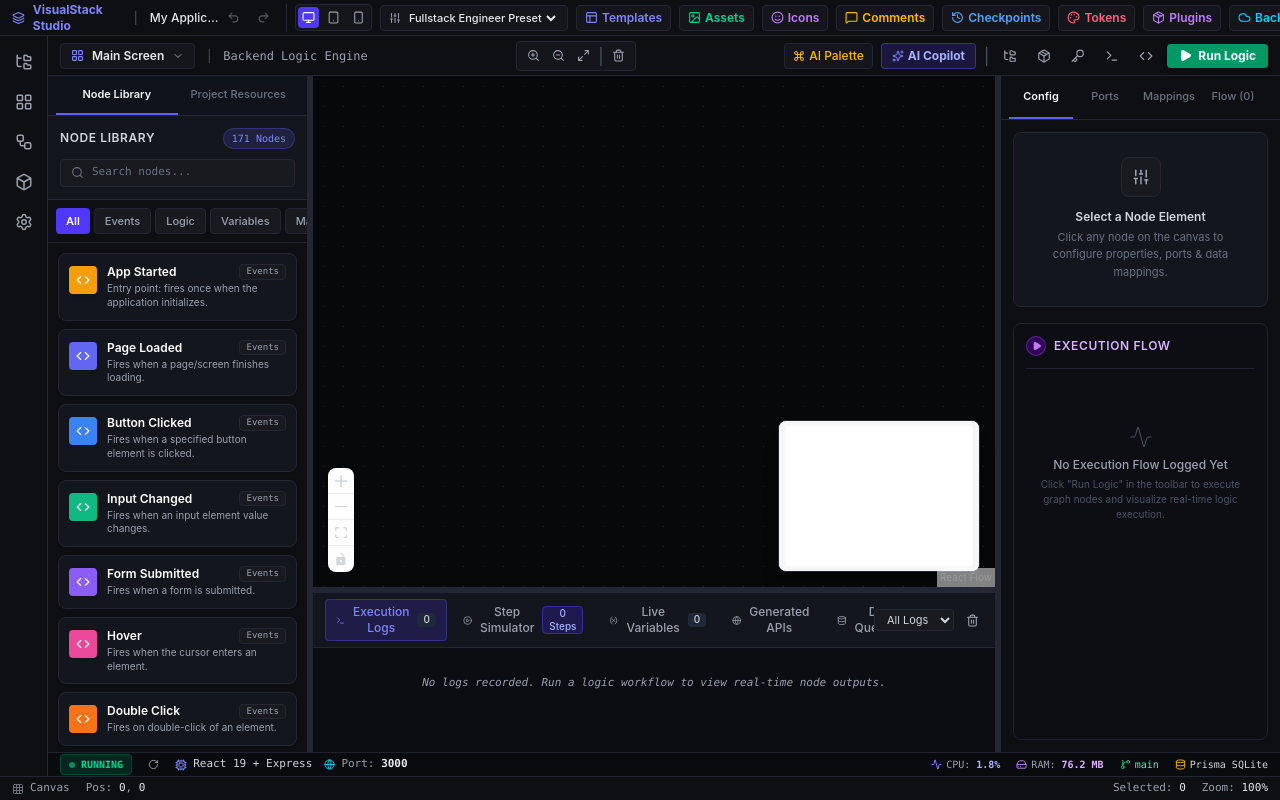
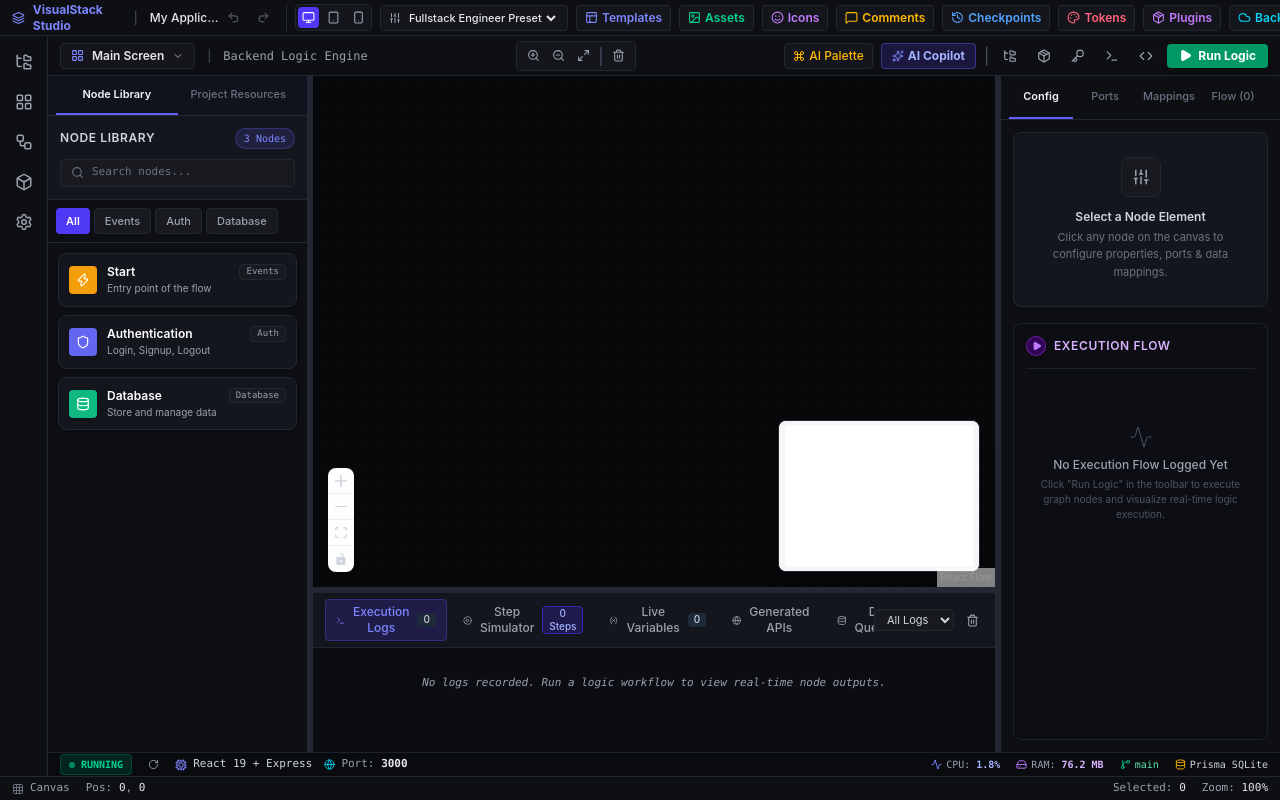
Before and after one commit to Abhi063-gif/VisualStack, a React (Vite) app: page /backend in a window 1280 px wide. Built offline with nearby package versions, Linux system fonts and the light colour scheme.

Commit message:
refactor(backend): Simplify Backend Node Library to strictly 3 core nodes: Start, Authentication, and Database

```diff
--- a/src/features/logic/nodes/NodeRegistry.ts
+++ b/src/features/logic/nodes/NodeRegistry.ts
@@ -1,90 +1,125 @@
 import type { NodeDefinition } from './NodeDefinition';
 export { buildInputPorts, buildOutputPorts } from './NodeDefinition';
-import { EVENT_NODE_DEFINITIONS } from './EventNode';
-import { CONDITION_NODE_DEFINITIONS } from './ConditionNode';
-import { ACTION_NODE_DEFINITIONS } from './ActionNode';
-import { VARIABLE_NODE_DEFINITIONS } from './VariableNode';
-import { API_REQUEST_NODE_DEFINITIONS } from './APIRequestNode';
-import { NAVIGATE_NODE_DEFINITIONS } from './NavigateNode';
-import { DELAY_NODE_DEFINITIONS } from './DelayNode';
-import { STORAGE_NODE_DEFINITIONS } from './StorageNode';
-import { LOOP_NODE_DEFINITIONS } from './LoopNode';
-import { SWITCH_NODE_DEFINITIONS } from './SwitchNode';
-import { FUNCTION_NODE_DEFINITIONS } from './FunctionNode';
-import { MATH_NODE_DEFINITIONS } from './MathNode';
-import { STRING_NODE_DEFINITIONS } from './StringNode';
-import { DATE_NODE_DEFINITIONS } from './DateNode';
-import { CUSTOM_NODE_DEFINITIONS } from './CustomNode';
-import { DATABASE_NODE_DEFINITIONS } from './DatabaseNode';
-import { AUTH_NODE_DEFINITIONS } from './AuthNode';
-import { ECOMMERCE_NODE_DEFINITIONS } from './EcommerceNode';
-import { COMMUNICATION_NODE_DEFINITIONS } from './CommunicationNode';
-import { FILE_STORAGE_NODE_DEFINITIONS } from './FileStorageNode';
-import { AI_INTEGRATION_NODE_DEFINITIONS } from './AIIntegrationNode';
-import { JSON_DATA_NODE_DEFINITIONS } from './JSONDataNode';
-
-import { SECURITY_NODE_DEFINITIONS } from './SecurityNode';
-import { REALTIME_NODE_DEFINITIONS } from './RealtimeNode';
-import { WORKFLOW_NODE_DEFINITIONS } from './WorkflowNode';
-import { SCHEDULER_NODE_DEFINITIONS } from './SchedulerNode';
-import { TRIGGER_NODE_DEFINITIONS } from './TriggerNode';
-import { DEVICE_NODE_DEFINITIONS } from './DeviceNode';
-import { ANALYTICS_NODE_DEFINITIONS } from './AnalyticsNode';
-import { CLOUD_NODE_DEFINITIONS } from './CloudNode';
-import { DEVTOOLS_NODE_DEFINITIONS } from './DevToolsNode';
-import { UTILITY_NODE_DEFINITIONS } from './UtilityNode';
-
 import type { NodeCategory } from '../graph/LogicNode';
 
+export const START_NODE_DEFINITION: NodeDefinition = {
+  type: 'event_start',
+  category: 'Events',
+  name: 'Start',
+  description: 'Entry point of the flow',
+  icon: 'zap',
+  color: '#f59e0b',
+  inputs: [],
+  outputs: [
+    { id: 'exec', name: 'Then', type: 'execution', dataType: 'execution', color: '#ffffff' },
+  ],
+  defaultConfig: { eventName: 'start' },
+  docs: 'Root trigger point to start the backend execution workflow.',
+};
+
+export const AUTH_NODE_DEFINITION: NodeDefinition = {
+  type: 'user_login',
+  category: 'Auth',
+  name: 'Authentication',
+  description: 'Login, Signup, Logout',
+  icon: 'shield',
+  color: '#6366f1',
+  inputs: [
+    { id: 'exec', name: 'Exec', type: 'execution', dataType: 'execution', color: '#ffffff' },
+    { id: 'email', name: 'Email', type: 'data', dataType: 'string', color: '#10b981' },
+    { id: 'password', name: 'Password', type: 'data', dataType: 'string', color: '#10b981' },
+  ],
+  outputs: [
+    { id: 'exec', name: 'Then', type: 'execution', dataType: 'execution', color: '#ffffff' },
+    { id: 'user', name: 'User Object', type: 'data', dataType: 'object', color: '#f59e0b' },
+  ],
+  defaultConfig: {
+    mode: 'login',
+    askVerification: true,
+    storeOnDatabase: true,
+    storeOnLocalVariable: false,
+    nextPage: 'Dashboard Screen',
+  },
+  docs: 'Handles user authentication, login verification, signup, and user credential management.',
+};
+
+export const DATABASE_NODE_DEFINITION: NodeDefinition = {
+  type: 'db_query',
+  category: 'Database',
+  name: 'Database',
+  description: 'Store and manage data',
+  icon: 'database',
+  color: '#10b981',
+  inputs: [
+    { id: 'exec', name: 'Exec', type: 'execution', dataType: 'execution', color: '#ffffff' },
+    { id: 'query', name: 'Query / Input', type: 'data', dataType: 'object', color: '#f59e0b' },
+  ],
+  outputs: [
+    { id: 'exec', name: 'Then', type: 'execution', dataType: 'execution', color: '#ffffff' },
+    { id: 'result', name: 'Result Data', type: 'data', dataType: 'object', color: '#10b981' },
+  ],
+  defaultConfig: {
+    dbName: 'User Profile',
+    dbApiUrl: 'https://api.mydb.com/v1',
+    dbType: 'PostgreSQL',
+    isPrivate: true,
+    fields: [
+      { name: 'username', type: 'Text', val: 'Input.username', isPrivate: false },
+      { name: 'email', type: 'Email', val: 'Input.email', isPrivate: false },
+      { name: 'password', type: 'Password', val: 'Input.password', isPrivate: true },
+      { name: 'age', type: 'Integer', val: '18', isPrivate: false },
+    ],
+    storeLocalVar: true,
+    varName: 'userData',
+    nextPage: 'Dashboard Screen',
+  },
+  docs: 'Performs database storage operations, custom queries, schema field management, and local variable mapping.',
+};
+
 export const ALL_NODE_DEFINITIONS: NodeDefinition[] = [
-  ...EVENT_NODE_DEFINITIONS,
-  ...CONDITION_NODE_DEFINITIONS,
-  ...ACTION_NODE_DEFINITIONS,
-  ...VARIABLE_NODE_DEFINITIONS,
-  ...API_REQUEST_NODE_DEFINITIONS,
-  ...NAVIGATE_NODE_DEFINITIONS,
-  ...DELAY_NODE_DEFINITIONS,
-  ...STORAGE_NODE_DEFINITIONS,
-  ...LOOP_NODE_DEFINITIONS,
-  ...SWITCH_NODE_DEFINITIONS,
-  ...FUNCTION_NODE_DEFINITIONS,
-  ...MATH_NODE_DEFINITIONS,
-  ...STRING_NODE_DEFINITIONS,
-  ...DATE_NODE_DEFINITIONS,
-  ...CUSTOM_NODE_DEFINITIONS,
-  ...DATABASE_NODE_DEFINITIONS,
-  ...AUTH_NODE_DEFINITIONS,
-  ...ECOMMERCE_NODE_DEFINITIONS,
-  ...COMMUNICATION_NODE_DEFINITIONS,
-  ...FILE_STORAGE_NODE_DEFINITIONS,
-  ...AI_INTEGRATION_NODE_DEFINITIONS,
-  ...JSON_DATA_NODE_DEFINITIONS,
-
-  ...SECURITY_NODE_DEFINITIONS,
-  ...REALTIME_NODE_DEFINITIONS,
-  ...WORKFLOW_NODE_DEFINITIONS,
-  ...SCHEDULER_NODE_DEFINITIONS,
-  ...TRIGGER_NODE_DEFINITIONS,
-  ...DEVICE_NODE_DEFINITIONS,
-  ...ANALYTICS_NODE_DEFINITIONS,
-  ...CLOUD_NODE_DEFINITIONS,
-  ...DEVTOOLS_NODE_DEFINITIONS,
-  ...UTILITY_NODE_DEFINITIONS,
+  START_NODE_DEFINITION,
+  AUTH_NODE_DEFINITION,
+  DATABASE_NODE_DEFINITION,
 ];
 
-export const NODE_DEFINITIONS_BY_TYPE: Map<string, NodeDefinition> = new Map(
-  ALL_NODE_DEFINITIONS.map((def) => [def.type, def])
-);
+export const NODE_DEFINITIONS_BY_TYPE: Map<string, NodeDefinition> = new Map([
+  [START_NODE_DEFINITION.type, START_NODE_DEFINITION],
+  ['event_app_started', START_NODE_DEFINITION],
+  ['app_started', START_NODE_DEFINITION],
+  ['start', START_NODE_DEFINITION],
 
-export const NODE_DEFINITIONS_BY_CATEGORY: Map<NodeCategory, NodeDefinition[]> = new Map();
-for (const def of ALL_NODE_DEFINITIONS) {
-  const existing = NODE_DEFINITIONS_BY_CATEGORY.get(def.category) ?? [];
-  existing.push(def);
-  NODE_DEFINITIONS_BY_CATEGORY.set(def.category, existing);
-}
+  [AUTH_NODE_DEFINITION.type, AUTH_NODE_DEFINITION],
+  ['auth', AUTH_NODE_DEFINITION],
+  ['auth_flow', AUTH_NODE_DEFINITION],
+  ['user_signup', AUTH_NODE_DEFINITION],
+
+  [DATABASE_NODE_DEFINITION.type, DATABASE_NODE_DEFINITION],
+  ['database', DATABASE_NODE_DEFINITION],
+  ['db', DATABASE_NODE_DEFINITION],
+  ['db_create', DATABASE_NODE_DEFINITION],
+]);
+
+export const NODE_DEFINITIONS_BY_CATEGORY: Map<NodeCategory, NodeDefinition[]> = new Map([
+  ['Events', [START_NODE_DEFINITION]],
+  ['Auth', [AUTH_NODE_DEFINITION]],
+  ['Database', [DATABASE_NODE_DEFINITION]],
+]);
 
 export function getNodeDefinition(type: string): NodeDefinition | undefined {
-  return NODE_DEFINITIONS_BY_TYPE.get(type);
+  if (NODE_DEFINITIONS_BY_TYPE.has(type)) {
+    return NODE_DEFINITIONS_BY_TYPE.get(type);
+  }
+  const lower = type.toLowerCase();
+  if (lower.includes('auth') || lower.includes('login') || lower.includes('signup')) {
+    return AUTH_NODE_DEFINITION;
+  }
+  if (lower.includes('db') || lower.includes('database') || lower.includes('data')) {
+    return DATABASE_NODE_DEFINITION;
+  }
+  if (lower.includes('event') || lower.includes('start') || lower.includes('app')) {
+    return START_NODE_DEFINITION;
+  }
+  return START_NODE_DEFINITION;
 }
 
 export function getNodesByCategory(category: NodeCategory): NodeDefinition[] {
@@ -105,28 +140,6 @@ export function searchNodes(query: string): NodeDefinition[] {
 
 export const NODE_CATEGORIES: NodeCategory[] = [
   'Events',
-  'Logic',
-  'Variables',
-  'Math',
-  'String',
-  'Date',
-  'API',
+  'Auth',
   'Database',
-  'Auth',
-  'E-Commerce',
-  'Communication',
-  'Navigation',
-  'Storage',
-  'Security',
-  'Realtime',
-  'Device',
-  'Workflow',
-  'Scheduler',
-  'Triggers',
-  'Analytics',
-  'Cloud',
-  'DevTools',
-  'Utilities',
-  'Functions',
-  'Custom',
 ];
--- a/src/features/logic/ui/palette/NodePalette.tsx
+++ b/src/features/logic/ui/palette/NodePalette.tsx
@@ -265,7 +265,8 @@ export const NodePalette: React.FC = () => {
           {/* Nodes List */}
           <div className="flex-1 overflow-y-auto p-2.5 space-y-2 custom-scrollbar">
             {filteredNodes.map((def) => {
-              const IconComp = (Icons as unknown as Record<string, React.FC<{ size?: number }>>)[def.icon] || Icons.Code;
+              const iconKey = def.icon ? def.icon.charAt(0).toUpperCase() + def.icon.slice(1) : 'Code';
+              const IconComp = (Icons as unknown as Record<string, React.FC<{ size?: number }>>)[def.icon] || (Icons as unknown as Record<string, React.FC<{ size?: number }>>)[iconKey] || Icons.Code;
 
               return (
                 <div
```
